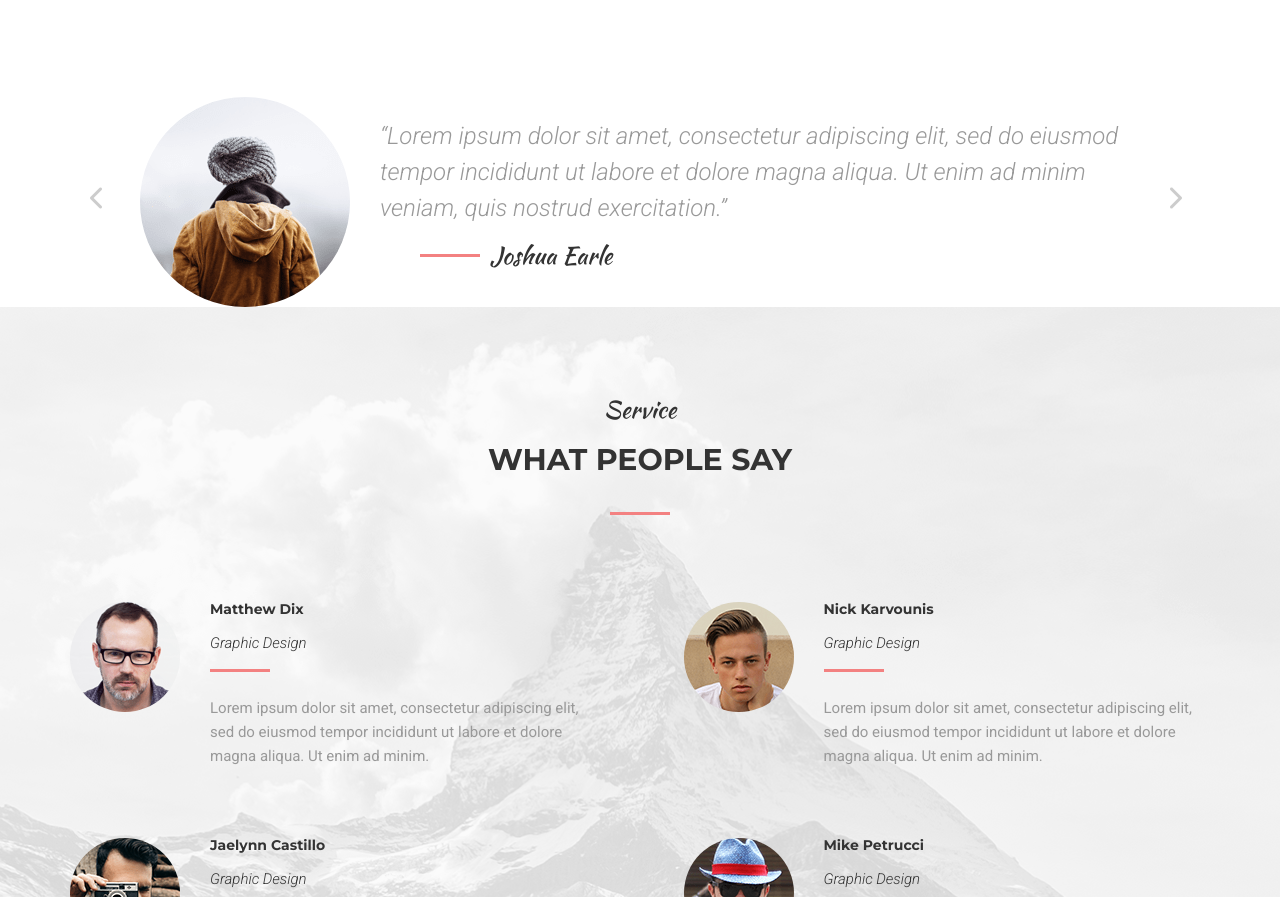
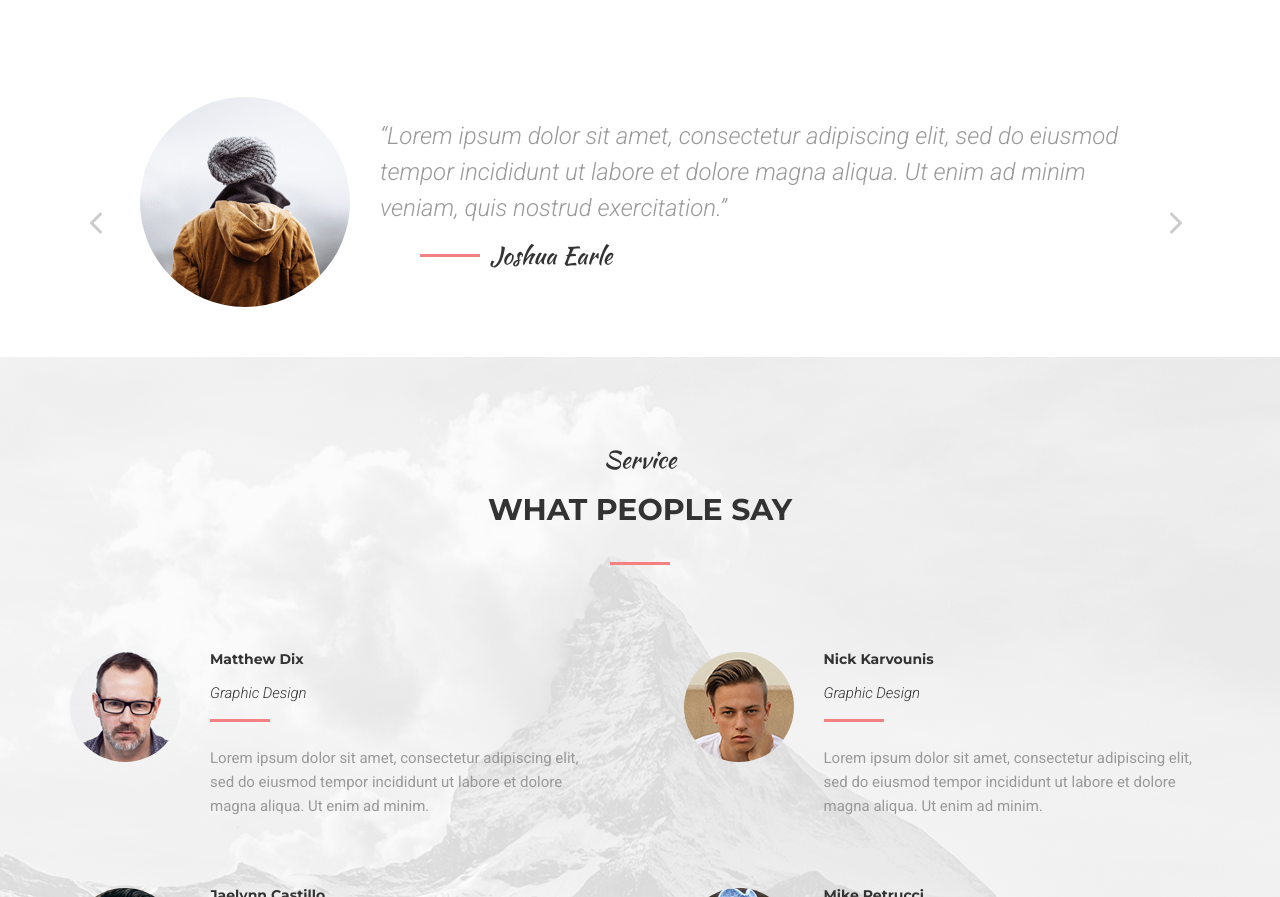
Before and after one commit to EnyngS/site, a plain HTML site: page index.html in a window 1280 px wide. Shown: the part 7002-7899 px from the top of the page. Drawn offline with nearby package versions, Linux system fonts and the light colour scheme.

Commit message:
Update style.css

```diff
--- a/css/style.css
+++ b/css/style.css
@@ -1510,7 +1510,7 @@ body a {
 }
 
 .some__q {
-  padding: 0 50px 0 50px;
+  padding: 0 50px 50px 50px;
   margin: 0 50px;
   position: relative;
   min-width: none;
```
